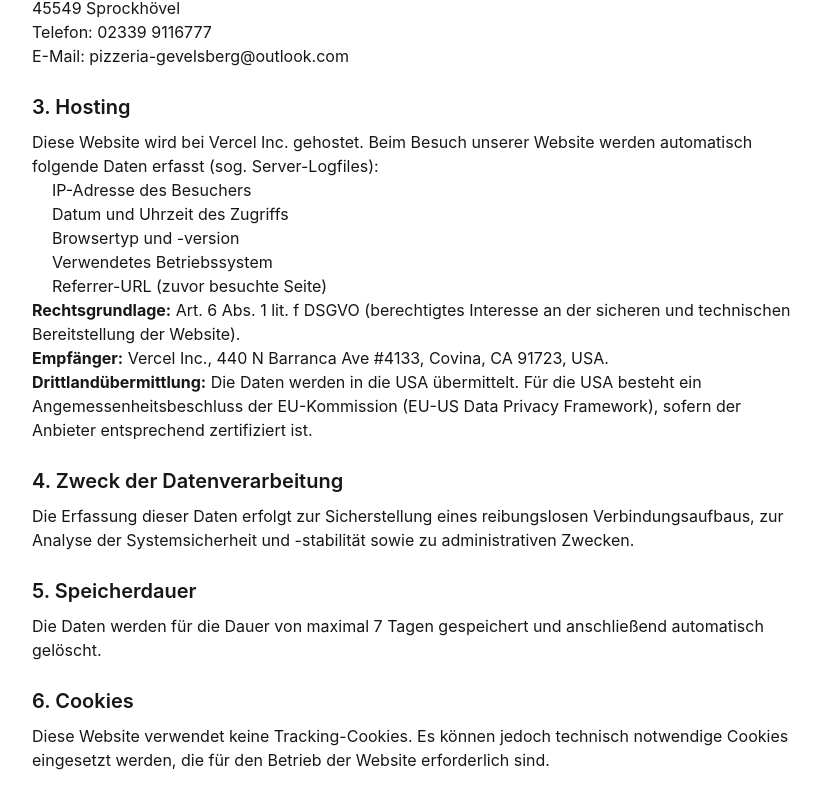
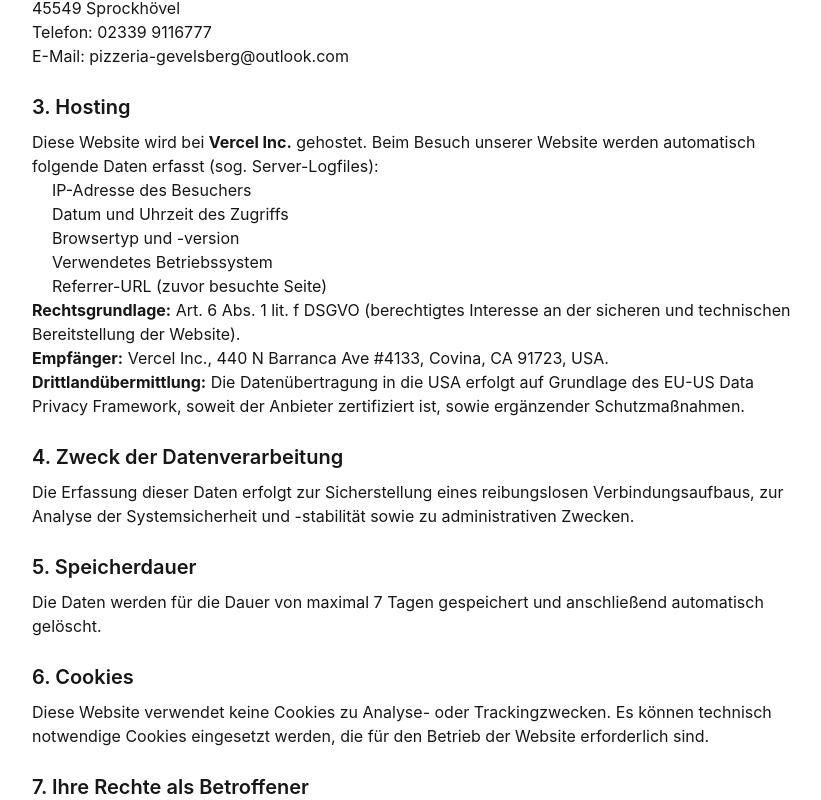
Before and after one commit to RusenTuzcu42/pizzeria-frontend, a Next.js app: page /datenschutz in a window 1280 px wide. Shown: the part 360-1160 px from the top of the page, without its empty margins (228-1049 px from the left). Built offline with nearby package versions, Linux system fonts and the light colour scheme.

Commit message:
Legal fine-tuning: removed USt-ID placeholder, improved EU dispute wording, fixed DPF and cookie wording

```diff
--- a/app/datenschutz/page.tsx
+++ b/app/datenschutz/page.tsx
@@ -15,7 +15,7 @@ export default function Datenschutz() {
       E-Mail: pizzeria-gevelsberg@outlook.com</p>
 
       <h2 style={{ fontSize: '1.25rem', fontWeight: 600, marginTop: '24px', marginBottom: '8px' }}>3. Hosting</h2>
-      <p>Diese Website wird bei Vercel Inc. gehostet. Beim Besuch unserer Website werden automatisch folgende Daten erfasst (sog. Server-Logfiles):</p>
+      <p>Diese Website wird bei <strong>Vercel Inc.</strong> gehostet. Beim Besuch unserer Website werden automatisch folgende Daten erfasst (sog. Server-Logfiles):</p>
       <ul style={{ marginLeft: '20px' }}>
         <li>IP-Adresse des Besuchers</li>
         <li>Datum und Uhrzeit des Zugriffs</li>
@@ -25,7 +25,7 @@ export default function Datenschutz() {
       </ul>
       <p><strong>Rechtsgrundlage:</strong> Art. 6 Abs. 1 lit. f DSGVO (berechtigtes Interesse an der sicheren und technischen Bereitstellung der Website).</p>
       <p><strong>Empfänger:</strong> Vercel Inc., 440 N Barranca Ave #4133, Covina, CA 91723, USA.</p>
-      <p><strong>Drittlandübermittlung:</strong> Die Daten werden in die USA übermittelt. Für die USA besteht ein Angemessenheitsbeschluss der EU-Kommission (EU-US Data Privacy Framework), sofern der Anbieter entsprechend zertifiziert ist.</p>
+      <p><strong>Drittlandübermittlung:</strong> Die Datenübertragung in die USA erfolgt auf Grundlage des EU-US Data Privacy Framework, soweit der Anbieter zertifiziert ist, sowie ergänzender Schutzmaßnahmen.</p>
 
       <h2 style={{ fontSize: '1.25rem', fontWeight: 600, marginTop: '24px', marginBottom: '8px' }}>4. Zweck der Datenverarbeitung</h2>
       <p>Die Erfassung dieser Daten erfolgt zur Sicherstellung eines reibungslosen Verbindungsaufbaus, zur Analyse der Systemsicherheit und -stabilität sowie zu administrativen Zwecken.</p>
@@ -34,7 +34,7 @@ export default function Datenschutz() {
       <p>Die Daten werden für die Dauer von maximal 7 Tagen gespeichert und anschließend automatisch gelöscht.</p>
 
       <h2 style={{ fontSize: '1.25rem', fontWeight: 600, marginTop: '24px', marginBottom: '8px' }}>6. Cookies</h2>
-      <p>Diese Website verwendet keine Tracking-Cookies. Es können jedoch technisch notwendige Cookies eingesetzt werden, die für den Betrieb der Website erforderlich sind.</p>
+      <p>Diese Website verwendet keine Cookies zu Analyse- oder Trackingzwecken. Es können technisch notwendige Cookies eingesetzt werden, die für den Betrieb der Website erforderlich sind.</p>
 
       <h2 style={{ fontSize: '1.25rem', fontWeight: 600, marginTop: '24px', marginBottom: '8px' }}>7. Ihre Rechte als Betroffener</h2>
       <p>Sie haben jederzeit das Recht auf:</p>
--- a/app/impressum/page.tsx
+++ b/app/impressum/page.tsx
@@ -15,12 +15,9 @@ export default function Impressum() {
       <p><strong>Verantwortlich für den Inhalt nach § 55 Abs. 2 RStV</strong><br />
       Fikret Tuzcu (Anschrift wie oben)</p>
 
-      <p><strong>Umsatzsteuer-ID</strong><br />
-      Die Umsatzsteuer-Identifikationsnummer wird nachgereicht.</p>
-
       <p><strong>EU-Streitschlichtung</strong><br />
       Die Europäische Kommission stellt eine Plattform zur Online-Streitbeilegung (OS) bereit: <a href="https://ec.europa.eu/consumers/odr/" target="_blank" rel="noopener noreferrer">https://ec.europa.eu/consumers/odr/</a><br />
-      Wir sind nicht verpflichtet, an Streitbeilegungsverfahren vor einer Verbraucherschlichtungsstelle teilzunehmen.</p>
+      Wir sind nicht verpflichtet und nicht bereit, an Streitbeilegungsverfahren vor einer Verbraucherschlichtungsstelle teilzunehmen.</p>
 
       <p><strong>Haftung für Inhalte</strong><br />
       Als Diensteanbieter sind wir gemäß § 7 Abs.1 DDG für eigene Inhalte auf diesen Seiten nach den allgemeinen Gesetzen verantwortlich. Nach §§ 8 bis 10 DDG sind wir als Diensteanbieter jedoch nicht verpflichtet, übermittelte oder gespeicherte fremde Informationen zu überwachen oder nach Umständen zu forschen, die auf eine rechtswidrige Tätigkeit hinweisen.</p>
```
